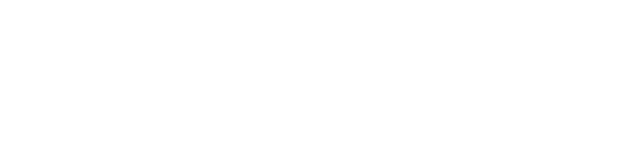
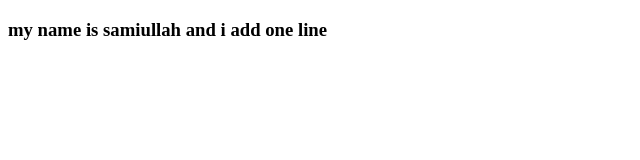
Before and after one commit to JAFFER1272HUSSAIN/testinggithub, a plain HTML site: page index.html in a window 1280 px wide. Shown: the whole page, without its empty margins (0-640 px from the left). Drawn offline with Linux system fonts and the light colour scheme.

Commit message:
i add new lines

```diff
--- a/index.html
+++ b/index.html
@@ -8,6 +8,7 @@
 <body>
     <script src = "script.js"></script>
 
+    <h3> my name is samiullah and i add one line </h3>
 
 </body>
 </html>
```
